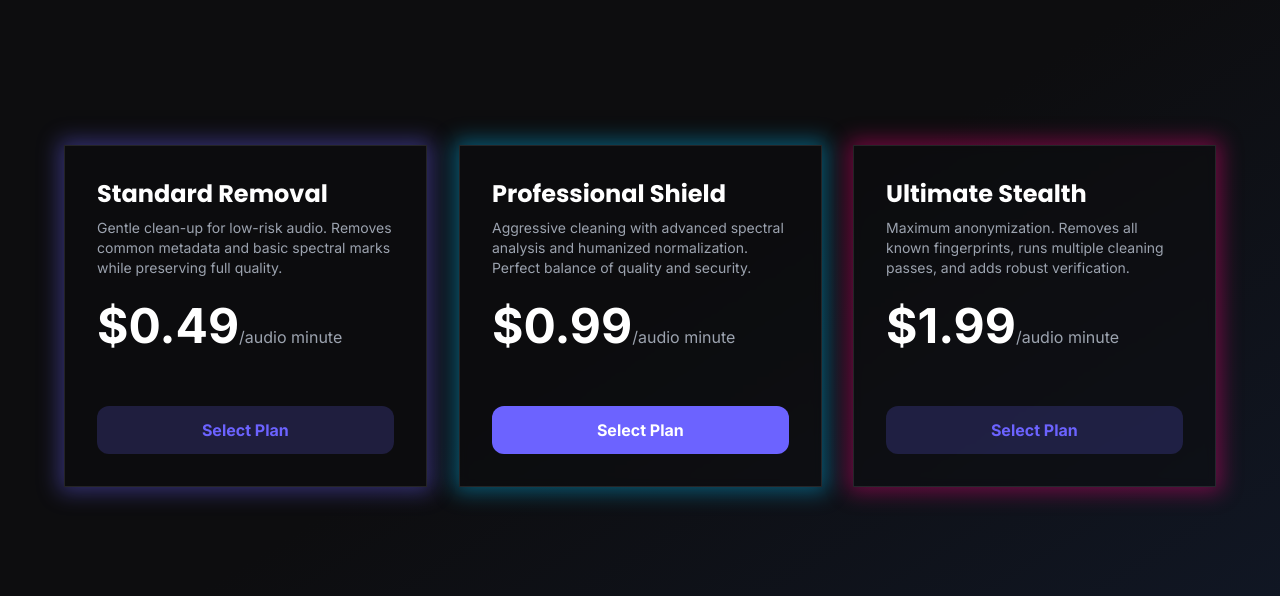
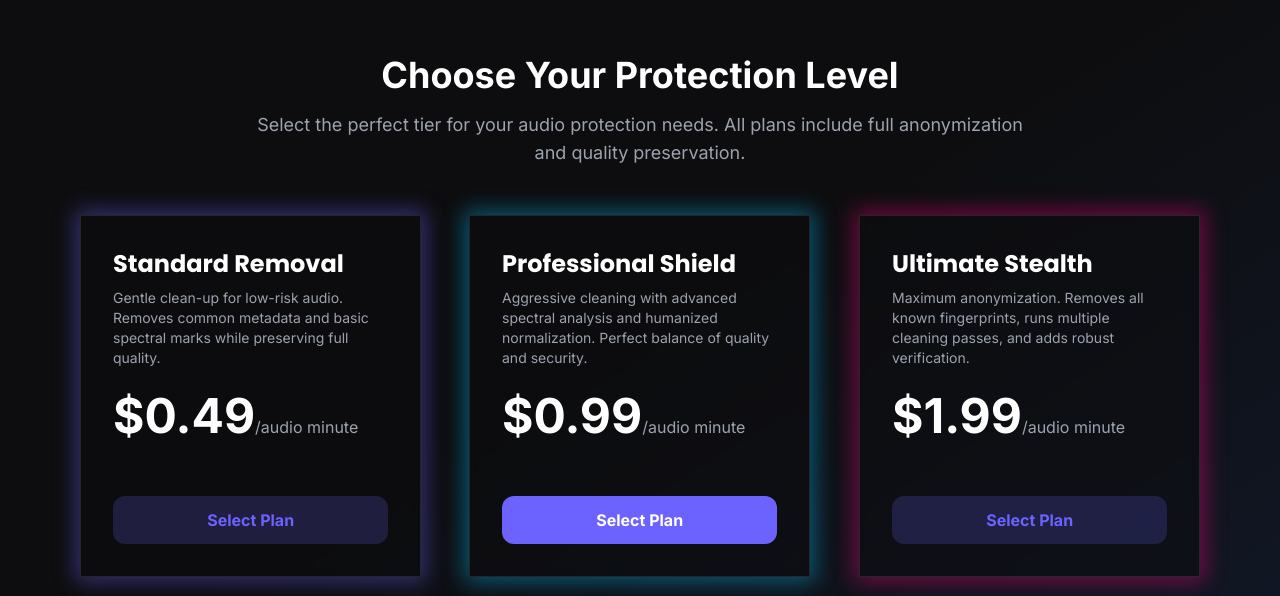
Before and after one commit to Codroon/AI-Audio-Fingerprint-Remover-Web-App, a React (Vite) app: page / in a window 1280 px wide. Shown: the part 1684-2280 px from the top of the page. Built offline with nearby package versions, Linux system fonts and the light colour scheme.

Commit message:
Spacing and Heading issue fixed

```diff
--- a/src/components/HowItWorks.jsx
+++ b/src/components/HowItWorks.jsx
@@ -48,12 +48,12 @@ function HowItWorks() {
   ];
 
   return (
-    <section id="how-it-works" className="flex flex-col items-center justify-center min-h-screen p-4 sm:p-6 lg:p-8">
+    <section id="how-it-works" className="flex flex-col items-center justify-center min-h-screen p-4 sm:p-6 lg:p-8 bg-background-light dark:bg-background-dark">
       <div className="w-full max-w-7xl mx-auto">
         <h2 className="text-3xl sm:text-4xl font-bold text-center text-gray-900 dark:text-gray-50 mb-12 animate-fade-in-up">
           What This Tool Actually Does
         </h2>
-        <div className="grid grid-cols-1 md:grid-cols-2 lg:grid-cols-5 gap-8">
+        <div className="grid grid-cols-1 md:grid-cols-2 lg:grid-cols-5 gap-6 md:gap-8">
           {steps.map((step, index) => (
             <div
               key={index}
--- a/src/components/Pricing.jsx
+++ b/src/components/Pricing.jsx
@@ -28,8 +28,18 @@ function Pricing() {
   ];
 
   return (
-    <section id="pricing" className="min-h-screen w-full flex items-center justify-center bg-gradient-to-br from-background-dark via-background-dark to-gray-900 p-4">
-      <div className="grid grid-cols-1 md:grid-cols-3 gap-8 w-full max-w-6xl">
+    <section id="pricing" className="min-h-screen w-full flex flex-col items-center justify-center bg-gradient-to-br from-background-dark via-background-dark to-gray-900 p-4">
+      {/* Heading Section */}
+      <div className="text-center mb-12 animate-fade-in-up">
+        <h2 className="text-3xl sm:text-4xl font-bold text-white mb-4">
+          Choose Your Protection Level
+        </h2>
+        <p className="text-lg text-gray-400 max-w-3xl mx-auto">
+          Select the perfect tier for your audio protection needs. All plans include full anonymization and quality preservation.
+        </p>
+      </div>
+
+      <div className="grid grid-cols-1 md:grid-cols-3 gap-8 md:gap-10 lg:gap-12 w-full max-w-6xl px-4">
         {plans.map((plan, index) => (
           <div
             key={index}
--- a/src/components/UploadInterface.jsx
+++ b/src/components/UploadInterface.jsx
@@ -117,6 +117,18 @@ const UploadInterface = forwardRef((props, ref) => {
     <div ref={ref} className="flex flex-col min-h-screen">
       <main className="flex-grow flex items-center justify-center p-4 sm:p-6 md:p-8">
         <div className="w-full max-w-4xl mx-auto">
+          {/* Heading Section */}
+          {currentStep === 'upload' && (
+            <div className="text-center mb-8 animate-fade-in-down">
+              <h2 className="text-3xl sm:text-4xl font-bold text-gray-900 dark:text-white mb-4">
+                Upload Your Audio File
+              </h2>
+              <p className="text-lg text-gray-600 dark:text-gray-400 max-w-2xl mx-auto">
+                Start by uploading your audio file. We support MP3, WAV, FLAC, and M4A formats.
+              </p>
+            </div>
+          )}
+
           <div className="bg-background-light dark:bg-background-dark/50 rounded-xl shadow-lg p-6 sm:p-8 md:p-12 space-y-8">
 
             {/* Upload Container */}
```
